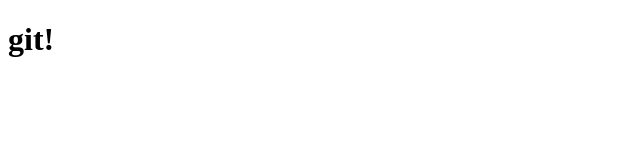
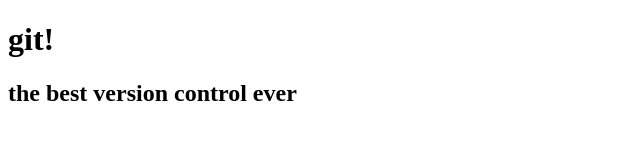
Before and after one commit to jonigdl/JoniGitHub, a plain HTML site: page index.html in a window 1280 px wide. Shown: the whole page, without its empty margins (0-640 px from the left). Drawn offline with Linux system fonts and the light colour scheme.

Commit message:
add h2 new by moronGithub

```diff
--- a/index.html
+++ b/index.html
@@ -7,5 +7,6 @@ Git Tutorial
 </head>
 <body>
 <h1>git!</h1>
+<h2>the best version control ever </h2>
 <body>
 </html>
```
